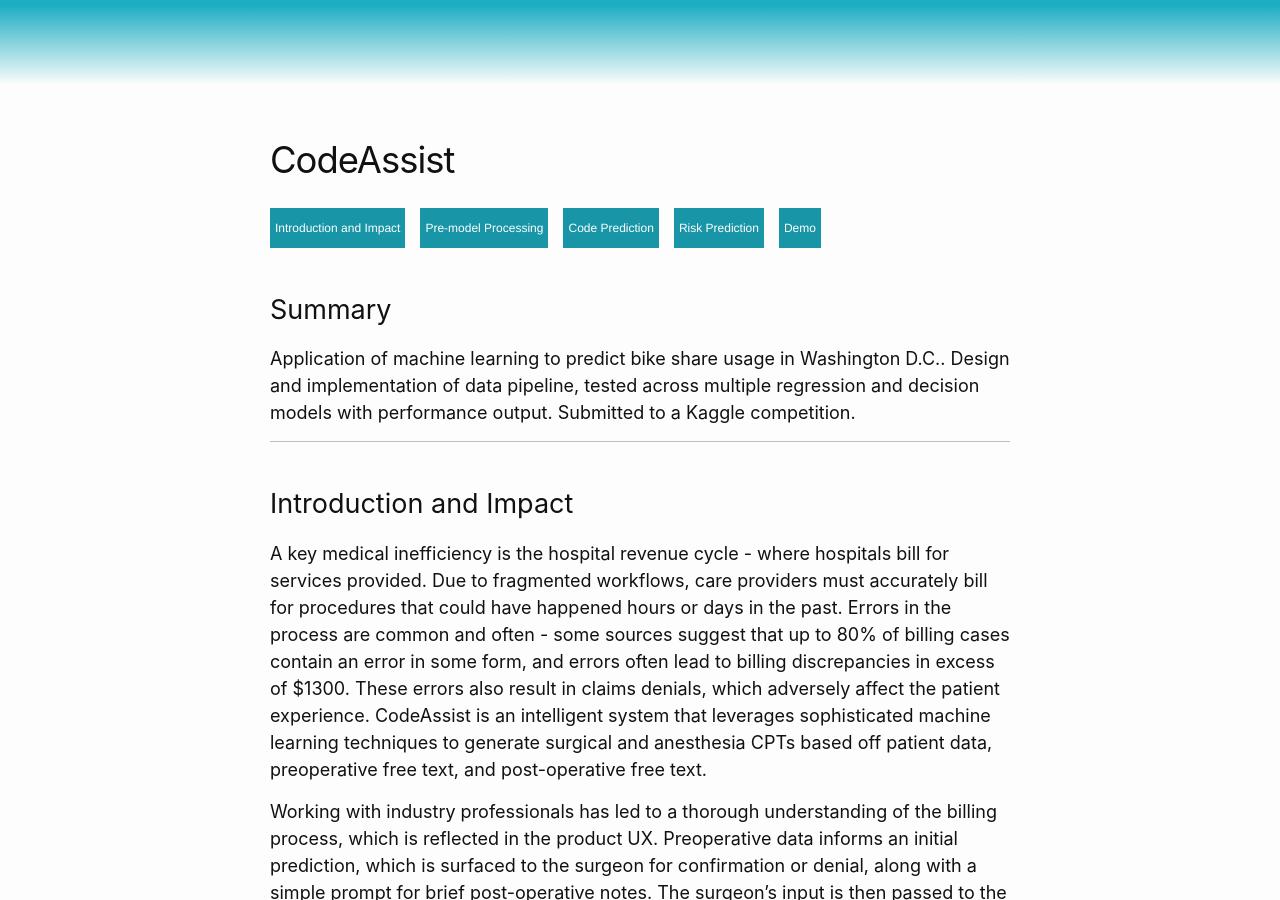
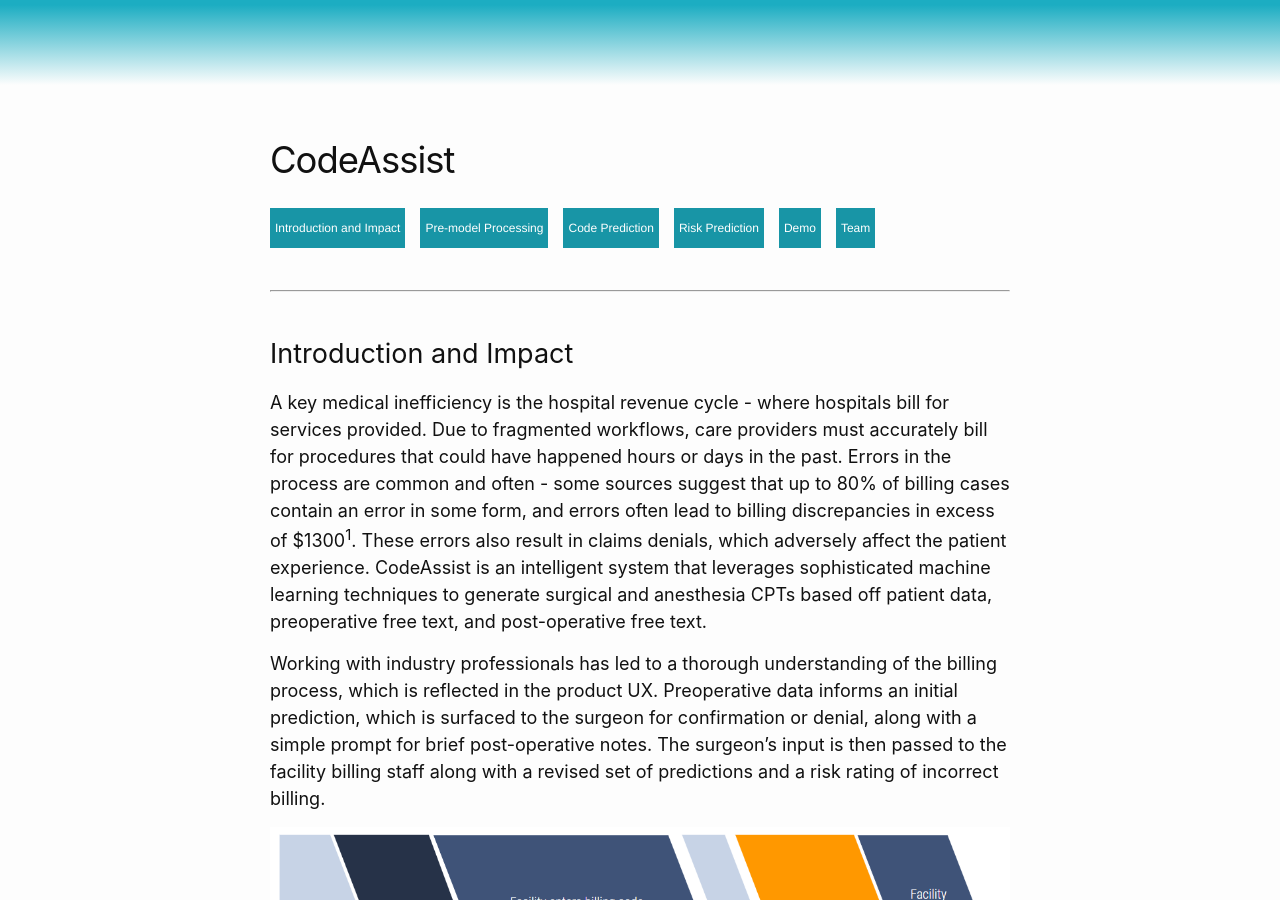
Before and after one commit to cswavola/cswavola.github.io, a Jekyll site: the page built from my_collections/_projects/BillingCodes.md, in a window 1280 px wide and 900 px high. Built offline with Jekyll 4.4.1, drawn with Linux system fonts in a browser that asks for light colours; nearby versions of some CDN libraries; some of the changed text lies outside the part shown.

Commit message:
add team

```diff
--- a/_includes/footer.html
+++ b/_includes/footer.html
@@ -1,12 +1,11 @@
 
   <a href="#linktotop">Back To Top</a>
-
 <footer class="site-footer h-card">
   <data class="u-url" href="{{ "/" | relative_url }}"></data>
   <div class="wrapper">
 
     <h2 class="footer-heading"></h2>
-
+    {%- if page.title != "CodeAssist" -%}
     <div class="footer-col-wrapper">
       <div class="footer-col footer-col-1">
         <ul class="contact-list">
@@ -56,6 +55,7 @@
           {% endif %}
       </div>
     </div>
+    {% endif %}
 
   </div>
 
--- a/my_collections/_projects/BillingCodes.md
+++ b/my_collections/_projects/BillingCodes.md
@@ -18,19 +18,17 @@
 <a href="#3">Code Prediction</a>
 <a href="#4">Risk Prediction</a>
 <a href="#5">Demo</a>
+<a href="#6">Team</a>
 </div>
 <br>
-<h1>Summary</h1>
-Application of machine learning to predict bike share usage in Washington D.C.. Design and implementation of data pipeline, tested across multiple regression and decision models with performance output. Submitted to a Kaggle competition.
-<br>
+<hr>
 
 
-<hr class="style-thin">
 
 <br>
 <h1><a name="1"></a>Introduction and Impact</h1>
 
-A key medical inefficiency is the hospital revenue cycle - where hospitals bill for services provided. Due to fragmented workflows, care providers must accurately bill for procedures that could have happened hours or days in the past. Errors in the process are common and often - some sources suggest that up to 80% of billing cases contain an error in some form, and errors often lead to billing discrepancies in excess of $1300. These errors also result in claims denials, which adversely affect the patient experience. CodeAssist is an intelligent system that leverages sophisticated machine learning techniques to generate surgical and anesthesia CPTs based off patient data, preoperative free text, and post-operative free text.
+A key medical inefficiency is the hospital revenue cycle - where hospitals bill for services provided. Due to fragmented workflows, care providers must accurately bill for procedures that could have happened hours or days in the past. Errors in the process are common and often - some sources suggest that up to 80% of billing cases contain an error in some form, and errors often lead to billing discrepancies in excess of $1300<sup>1</sup>. These errors also result in claims denials, which adversely affect the patient experience. CodeAssist is an intelligent system that leverages sophisticated machine learning techniques to generate surgical and anesthesia CPTs based off patient data, preoperative free text, and post-operative free text.
 
 Working with industry professionals has led to a thorough understanding of the billing process, which is reflected in the product UX. Preoperative data informs an initial prediction, which is surfaced to the surgeon for confirmation or denial, along with a simple prompt for brief post-operative notes. The surgeon’s input is then passed to the facility billing staff along with a revised set of predictions and a risk rating of incorrect billing.
 
@@ -51,11 +49,11 @@
 <hr>
 <h1><a name="3"></a>CodeAssist Code Prediction</h1>
 
-#### NLP Model Structure
+##### NLP Model Structure
 
 ![model_NLP]({{ "/assets/images/NLP_modelProcess.PNG"  }})
 <br><br>
-#### Inference Logic
+##### Inference Logic
 
 ![CA_logic]({{ "/assets/images/CAinference.PNG"  }})
 <br><br>
@@ -66,8 +64,24 @@
 ![CA_CNN]({{ "/assets/images/CA_CNN.PNG"  }})
 <hr>
 <h1><a name="5"></a>Demo</h1>
-#### CodeAssist Code Prediction
+##### CodeAssist Code Prediction
 {% include googleDrivePlayer.html id="1TI_yhOaJ9EP76ezN-_-iotlWyCuHJHkD/preview" %}
+<br>
+##### CodeAssist Risk Prediction
+{% include googleDrivePlayer.html id="1Lt1soFW3cUKEBVQJ4PQumuxBo4GGv8cf/preview" %}
+<br><br>
+<hr>
+<h1><a name="6"></a>Team</h1>
+![CA_team]({{ "/assets/images/CA_team.PNG"  }})
+<div align="middle">
+  <a style="padding: 45px;" href="https://www.linkedin.com/in/nvelagapudi/">
+    <i class="fa fa-linkedin"></i>   Nishant
+  <a style="padding: 45px;" href="https://www.linkedin.com/in/sohag-desai/">
+    <i class="fa fa-linkedin"></i>   Sohag
+  <a style="padding: 45px;" href="https://www.linkedin.com/in/charlotte-swavola/">
+    <i class="fa fa-linkedin"></i>   Charlotte
+  <a style="padding: 45px;" href="https://www.linkedin.com/in/zhaoning-yu/">
+    <i class="fa fa-linkedin"></i>   Zhaoning
 
-#### CodeAssist Risk Prediction
-{% include googleDrivePlayer.html id="1Lt1soFW3cUKEBVQJ4PQumuxBo4GGv8cf/preview" %}
+<br><br><br><hr>
+1: <a href="https://healthcareinamerica.us/medical-billing-errors-are-seriously-hurting-healthcare-67d134441adc">Medical Billing Errors Are Seriously Hurting Healthcare (Healthcare via Employee Benefis Advisor)</a>
```
Also changed, not shown: other parts of my_collections/_projects/BillingCodes.md (+4 -4 lines), assets/images/CA_team.PNG (added), 1 other file.
